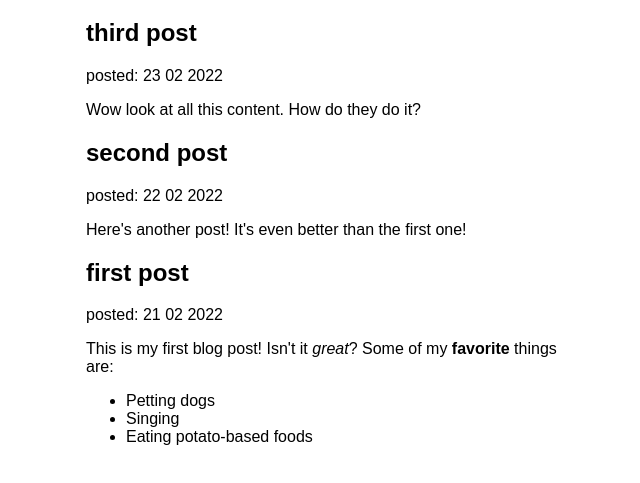
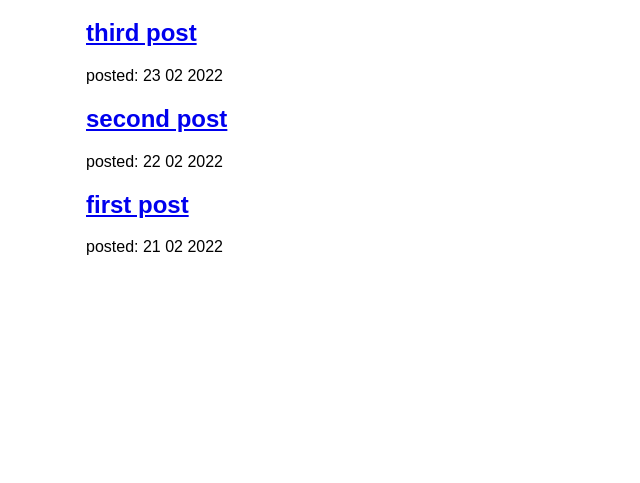
Before and after one commit to avhelia26/site-nouch, a Gatsby site: page /blog in a window 1280 px wide. Shown: the part 157-640 px from the top of the page, without its empty margins (304-944 px from the left). Built offline with nearby package versions, Linux system fonts and the light colour scheme; Gatsby itself is replaced by a stand-in of ours.

Commit message:
finished part 6

```diff
--- a/blog/first-post.mdx
+++ b/blog/first-post.mdx
@@ -1,5 +1,5 @@
 ---
-name: "first post"
+title: "first post"
 datePublished: "2022-02-21"
 author: "La binouch"
 ---
--- a/blog/second-post.mdx
+++ b/blog/second-post.mdx
@@ -1,5 +1,5 @@
 ---
-name: "second post"
+title: "second post"
 datePublished: "2022-02-22"
 author: "La binouch"
 ---
--- a/blog/third-post.mdx
+++ b/blog/third-post.mdx
@@ -1,5 +1,5 @@
 ---
-name: "third post"
+title: "third post"
 datePublished: "2022-02-23"
 author: "La binouch"
 ---
--- a/src/pages/blog.js
+++ b/src/pages/blog/index.js
@@ -1,6 +1,6 @@
 import * as React from 'react'
-import Layout from '../components/layout'
-import { graphql } from 'gatsby'
+import Layout from '../../components/layout'
+import { Link, graphql } from 'gatsby'
 import { MDXRenderer } from 'gatsby-plugin-mdx'
 
 const BlogPage = ({data}) => {
@@ -10,11 +10,13 @@ const BlogPage = ({data}) => {
           {
               data.allMdx.nodes.map(node => (
                   <article key={node.id}>
-                      <h2>{node.frontmatter.name}</h2>
-                      <p>posted: {node.frontmatter.datePublished} </p>
-                      <MDXRenderer>
-                        {node.body}
-                      </MDXRenderer>
+                    <h2>
+                      <Link to={`/blog/${node.slug}`}>
+                        {node.frontmatter.title}
+                      </Link>
+                    </h2>
+                    <p>posted: {node.frontmatter.datePublished} </p>
+
                   </article>
 
               ))
@@ -30,10 +32,10 @@ query {
         frontmatter {
           datePublished(formatString: "D MM YYYY")
           author
-          name
+          title
         }
         id
-        body
+        slug
       }
     }
   }
```
Also changed, not shown: src/pages/blog/{mdx.slug}.js (added, +29 -0 lines).
